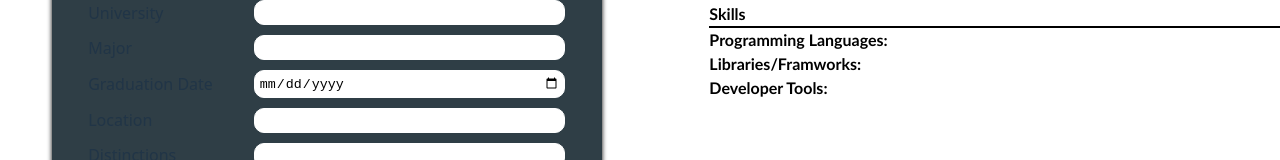
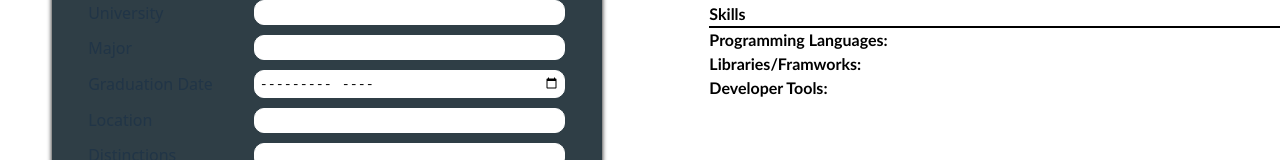
Before and after one commit to MartinGV10/Resume-Maker, a React (Vite) app: page /form in a window 1280 px wide. Both pictures are taken after a click on the element "Education". Shown: the part 407-567 px from the top of the page. Built offline with nearby package versions, Linux system fonts and the light colour scheme.

Commit message:
Added date changes

```diff
--- a/src/FormEdu.jsx
+++ b/src/FormEdu.jsx
@@ -1,6 +1,25 @@
 import { useState } from "react"
 
 function FormEdu({ personalInfo, onChange, nextStep }) {
+
+    const handleDate = (e) => {
+        const raw = e.target.value; // "2025-05"
+        onChange("gradDateRaw", raw);
+
+        if (!raw) {
+            onChange("gradDate", "");
+            return;
+        }
+
+        const [year, month] = raw.split("-");
+        const formatted = new Date(year, month - 1).toLocaleString("default", {
+            month: "long",
+            year: "numeric",
+        });
+
+        onChange("gradDate", formatted); // "May 2025"
+    };
+
     return (
         <>
             <div className="form-cont">
@@ -15,7 +34,7 @@ function FormEdu({ personalInfo, onChange, nextStep }) {
                 </div>
                 <div className="form-item">
                     <label htmlFor="">Graduation Date</label>
-                    <input type="date" value={personalInfo.gradDate} onChange={((e)=> onChange('gradDate', e.target.value))}/>
+                    <input type="month" value={personalInfo.gradDate} onChange={handleDate}/>
                 </div>
                 <div className="form-item">
                     <label htmlFor="">Location</label>
--- a/src/FormExp.jsx
+++ b/src/FormExp.jsx
@@ -1,6 +1,42 @@
 import { Link } from "react-router-dom"
 
 function FormExp({ personalInfo, onChange, nextStep }) {
+    const handleStart = (e) => {
+        const raw = e.target.value; // "2025-05"
+        onChange("gradDateRaw", raw);
+
+        if (!raw) {
+            onChange("startDate", "");
+            return;
+        }
+
+        const [year, month] = raw.split("-");
+        const formatted = new Date(year, month - 1).toLocaleString("default", {
+            month: "long",
+            year: "numeric",
+        });
+
+        onChange("startDate", formatted); // "May 2025"
+    };
+
+    const handleEnd = (e) => {
+        const raw = e.target.value; // "2025-05"
+        onChange("gradDateRaw", raw);
+
+        if (!raw) {
+            onChange("endDate", "");
+            return;
+        }
+
+        const [year, month] = raw.split("-");
+        const formatted = new Date(year, month - 1).toLocaleString("default", {
+            month: "long",
+            year: "numeric",
+        });
+
+        onChange("endDate", formatted); // "May 2025"
+    };
+
     return (
         <>
             <div className="form-cont">
@@ -23,11 +59,11 @@ function FormExp({ personalInfo, onChange, nextStep }) {
                 </div>
                 <div className="form-item">
                     <label htmlFor="">Date Started</label>
-                    <input type="date" value={personalInfo.startDate} onChange={((e)=> onChange('startDate', e.target.value))}/>
+                    <input type="month" value={personalInfo.startDate} onChange={handleStart}/>
                 </div>
                 <div className="form-item">
                     <label htmlFor="">Date Ended</label>
-                    <input type="date" value={personalInfo.endDate} onChange={((e)=> onChange('endDate', e.target.value))}/>
+                    <input type="month" value={personalInfo.endDate} onChange={handleEnd}/>
                 </div>
                 <div className="form-item">
                     <label htmlFor="">Current Role?</label>
--- a/src/Page.jsx
+++ b/src/Page.jsx
@@ -53,7 +53,7 @@ function Page({ personalInfo }) {
                         </div>
 
                         <div className="p-right">
-                            <h2 className="p-date">{startDate} {endDate}</h2>
+                            <h2 className="p-date">{startDate} - {endDate}</h2>
                             <p className='p-loc'><i>{jobLoc}</i></p>
                         </div>
                     </div>
```
